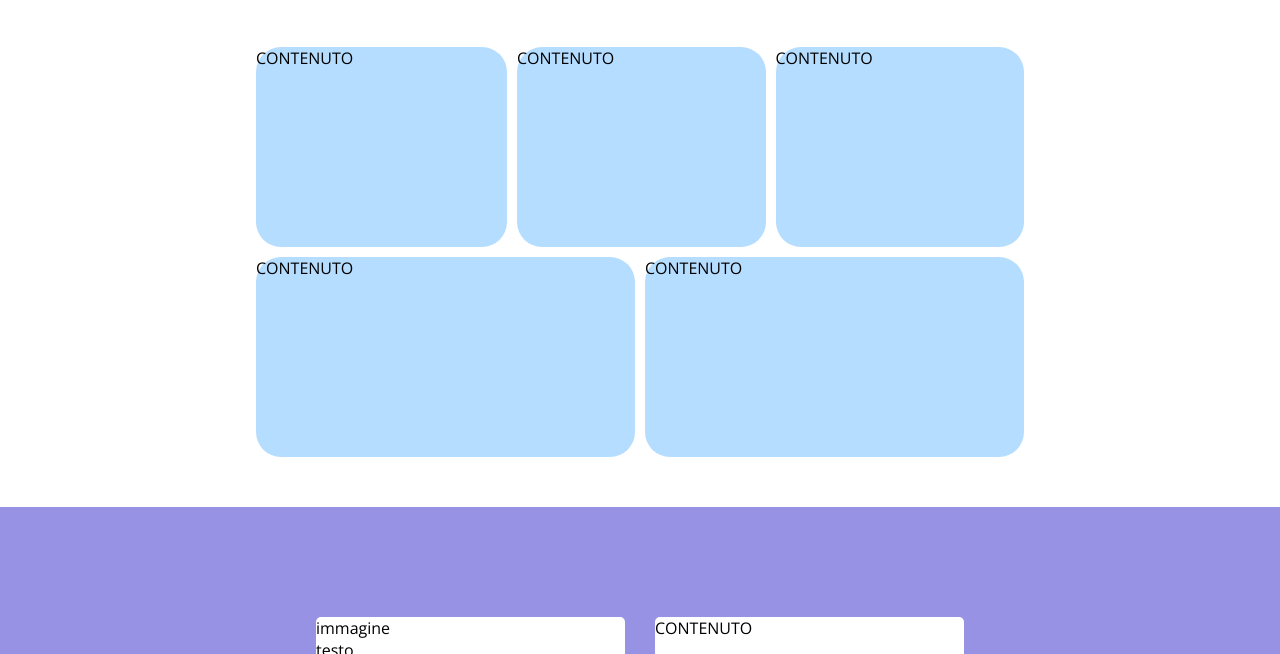
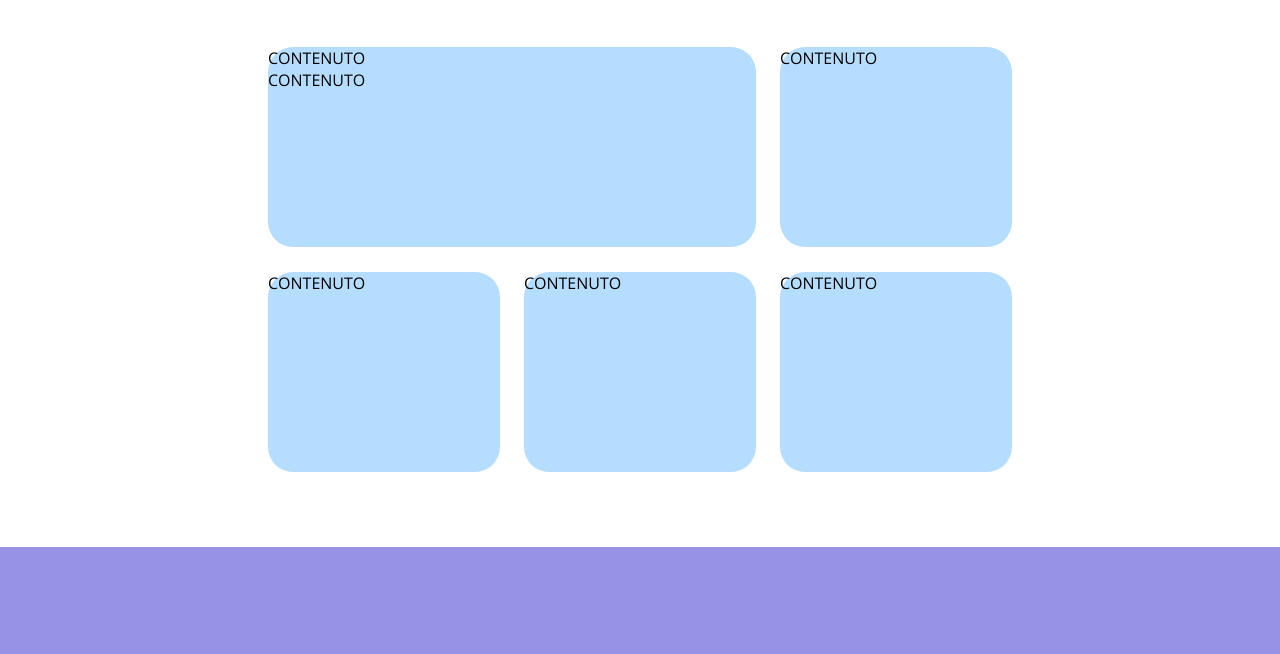
Before and after one commit to MonicaAuditore/htmlcss-responsive-layout, a plain HTML site: page index.html in a window 1280 px wide. Shown: the part 68-722 px from the top of the page. Drawn offline with nearby package versions, Linux system fonts and the light colour scheme.

Commit message:
fix_card sezione uno

```diff
--- a/css/style.css
+++ b/css/style.css
@@ -41,10 +41,11 @@ h4 {
   --light-purple: #9792e4;
   --yellow: #fdc15f;
   --dark-grey: #333333;
+  --main-space: 3px;
 }
 
 .main-container {
-  width: 60vw;
+  max-width: 60vw;
   margin: 0 auto;
 }
 
@@ -67,20 +68,20 @@ nav {
 .sezioneCard {
   padding: 50px 0px;
   flex-wrap: wrap;
-  gap: 10px;
-  justify-content: space-between;
 }
 
-.card {
+.sezioneCard .card {
   background-color: var(--light-blu);
   height: 200px;
   border-radius: 25px;
-  width: calc((100% / 3) - 10px);
-  flex-grow: 1;
+  width: calc((100% / 3) - 1.5rem);
+  margin-bottom: 25px;
+  margin-left: 0.75rem;
+  margin-right: 0.75rem;
 }
 
-.card-1 {
-  flex-grow: 2;
+.sezioneCard .card:first-child {
+  width: calc(((100% / 3) * 2) - 1.5rem);
 }
 
 /* SEZIONE DUE */
--- a/index.html
+++ b/index.html
@@ -36,11 +36,26 @@
     <main>
       <section class="sezione-uno">
         <div class="sezioneCard main-container flex-container">
-          <div class="card card-1">CONTENUTO</div>
-          <div class="card card-2">CONTENUTO</div>
-          <div class="card card-3">CONTENUTO</div>
-          <div class="card card-4">CONTENUTO</div>
-          <div class="card card-5">CONTENUTO</div>
+          <div class="card card-1">
+            <div class="box">CONTENUTO</div>
+            <div class="box">CONTENUTO</div>
+          </div>
+
+          <div class="card card-2">
+            <div class="box">CONTENUTO</div>
+          </div>
+
+          <div class="card card-3">
+            <div class="box">CONTENUTO</div>
+          </div>
+
+          <div class="card card-4">
+            <div class="box">CONTENUTO</div>
+          </div>
+
+          <div class="card card-5">
+            <div class="box">CONTENUTO</div>
+          </div>
         </div>
       </section>
 
```
